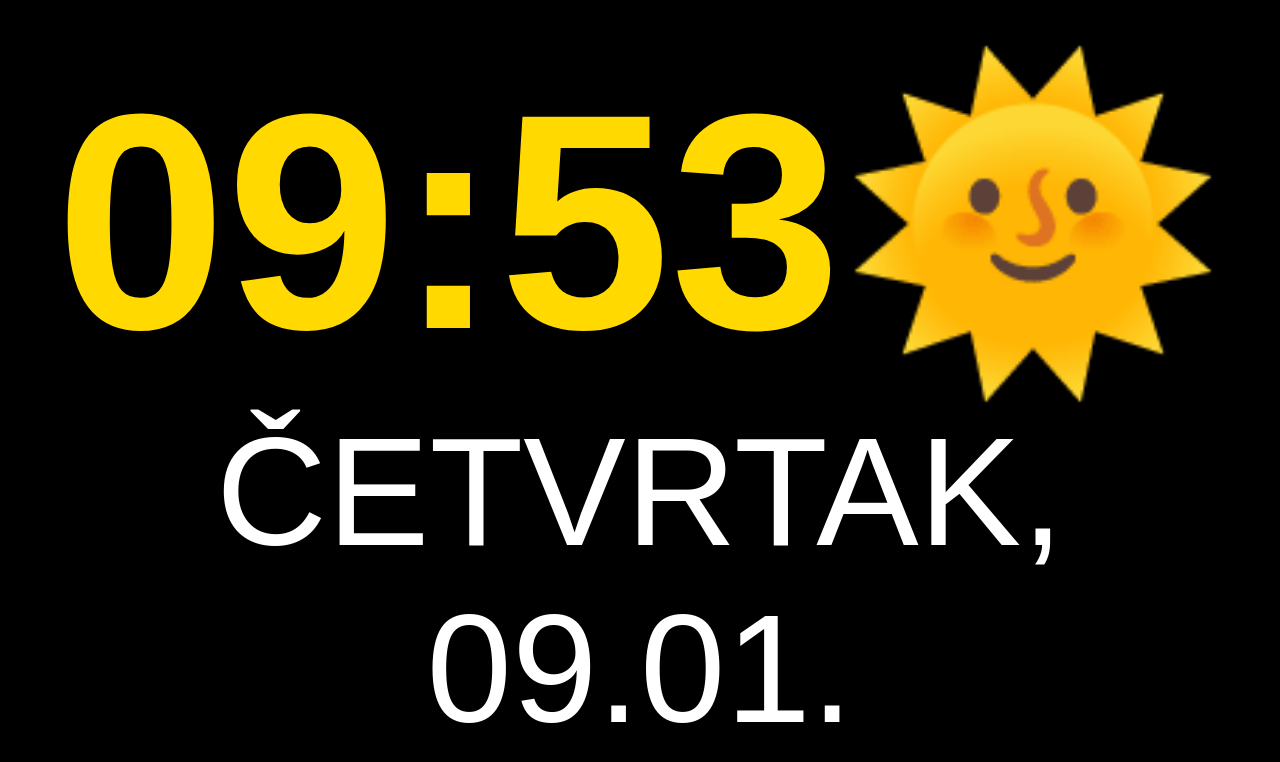
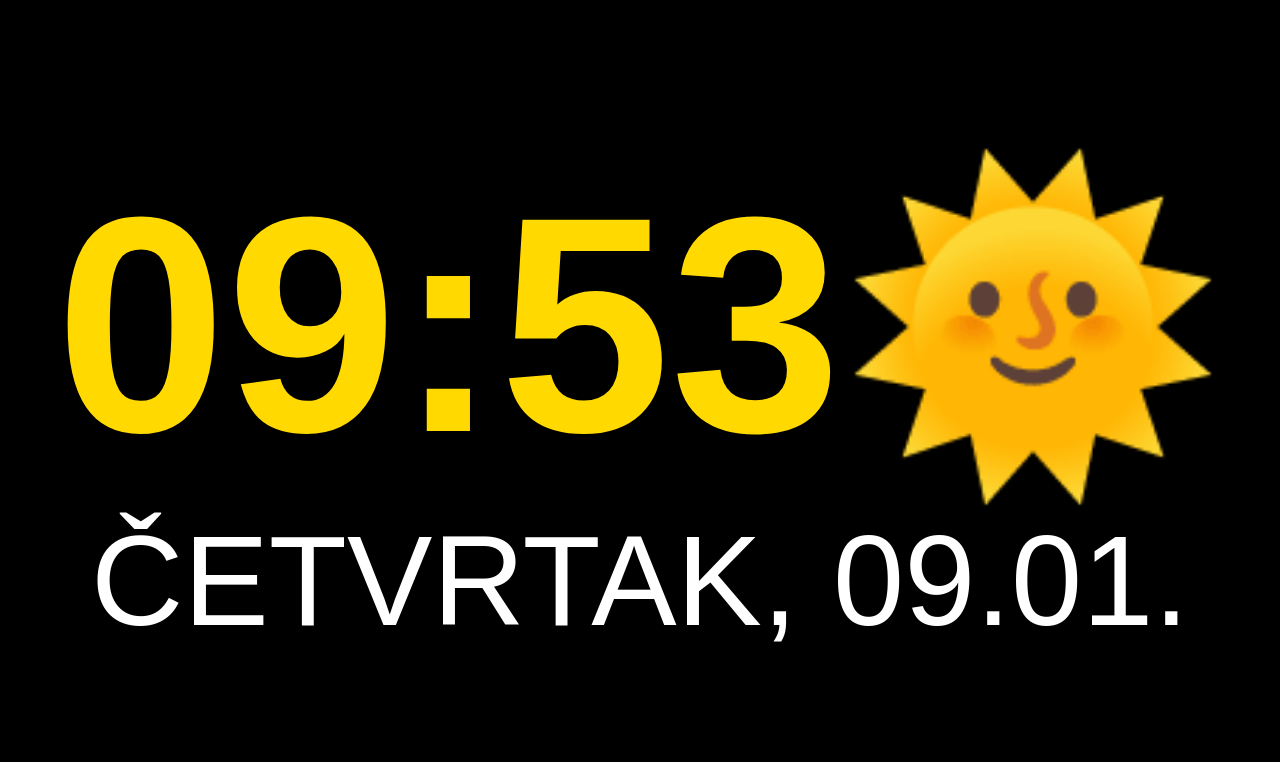
Before and after one commit to rLoka/elderly, a plain HTML site: page index.html in a window 1280 px wide. Drawn offline with Linux system fonts and the light colour scheme.

Commit message:
Update index.html

```diff
--- a/index.html
+++ b/index.html
@@ -24,7 +24,7 @@
             color: rgb(255, 217, 0);
         }
         .date {
-            font-size: 12vw;  /* Slightly smaller font size for the date */
+            font-size: 10vw;  /* Slightly smaller font size for the date */
         }
     </style>
 </head>
```
